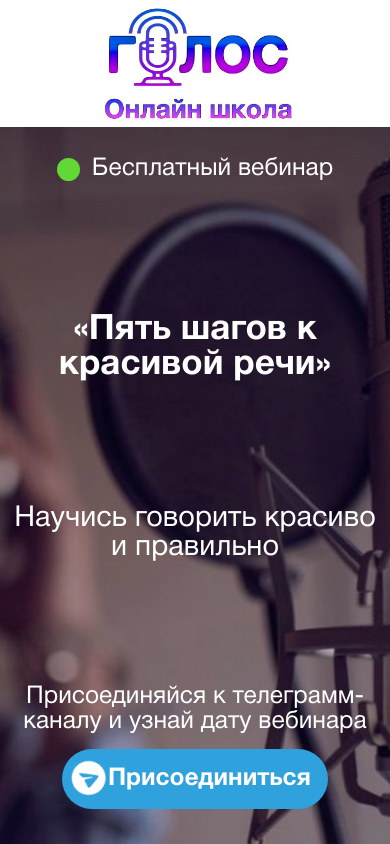
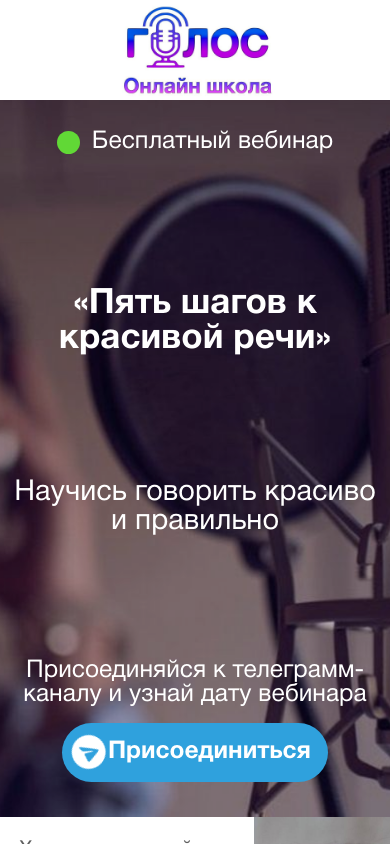
Before and after one commit to EnyngS/voice, a plain HTML site: page index.html in a window 390 px wide. Shown: the top 844 px of the page. Drawn offline with Linux system fonts and the light colour scheme.

Commit message:
Add files via upload

```diff
--- a/index.html
+++ b/index.html
@@ -9,7 +9,7 @@
 	<meta name=”robots” content=”all” />
 	<meta name="keywords" content="онлайн вебинар, школа голос, красивый голос, уверенная речь, упражнения для четкости речи, улучшение дикции, озвучка текстов, актёрское мастерство, радиоведущие" />
 	<link rel="stylesheet" href="css/style.css">
-	<link rel="shortcut icon" href="/img/icon.ico" type="image/x-icon">
+	<link rel="shortcut icon" href="./img/icon.ico" type="image/x-icon">
 	<script src="https://use.fontawesome.com/529daa3871.js"></script>
 </head>
 
--- a/scss/style.scss
+++ b/scss/style.scss
@@ -26,15 +26,15 @@ $maxWidth: 2500;
 * {
 	font-family: 'h', sans-serif;
 }
-html{
-	overflow: hidden;
-	height: 100%;
-}
-body{
-	overflow: auto;
-	height: 100%;
+// html{
+// 	overflow: hidden;
+// 	height: 100%;
+// }
+// body{
+// 	overflow: auto;
+// 	height: 100%;
 
-}
+// }
 .container {
 	max-width: 1280px;
 	margin: 0 auto;
@@ -186,7 +186,7 @@ justify-content: space-between;
 				@media screen and (min-width: 767px) {
 				transform: scale(1.1);
 				transition: all .5s ease-in;
-				overflow: hidden;
+				// overflow: hidden;
 				}
 			}
 		}
@@ -246,7 +246,7 @@ position: relative;
 			&:hover {
 				transform: scale(1.1);
 				transition: all .5s ease-in;
-				overflow: hidden;
+				// overflow: hidden;
 			}
 		}
 
@@ -302,22 +302,24 @@ position: relative;
 	.head {
 
 		&__logo {
-
-			height: 15vh;
+		height: 100px;
+			// height: 15vh;
 		}
 		&__main {
 			text-align: center;
 			margin: 0 auto;
 			align-items: center;
 			padding: 20px 10px;
-			background: url(../img/bg_main.jpg) center/cover no-repeat ;
+			background-attachment: scroll;
+			height: auto;
+			// background: url(../img/bg_main.jpg) center/cover no-repeat ;
 		}
 		&__free {
 			position: relative;
 			padding: 10px 0 10px 35px ;
 			max-width: 100%;
 		}
-	min-height: 85vh;
+	// min-height: 85vh;
 		&__motto {
 			@include adaptiv-font(66,34);
 			font-weight: bold;
```
Also changed, not shown: css/style.css.
